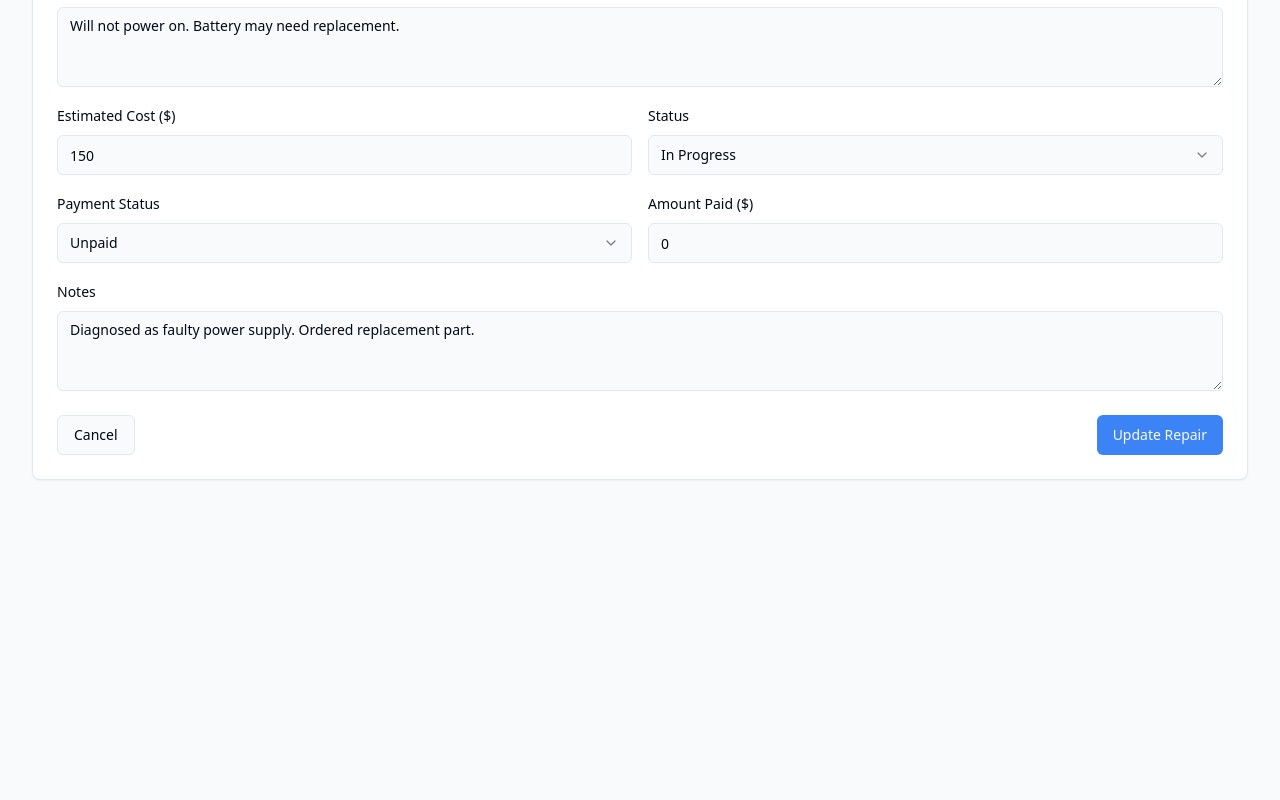
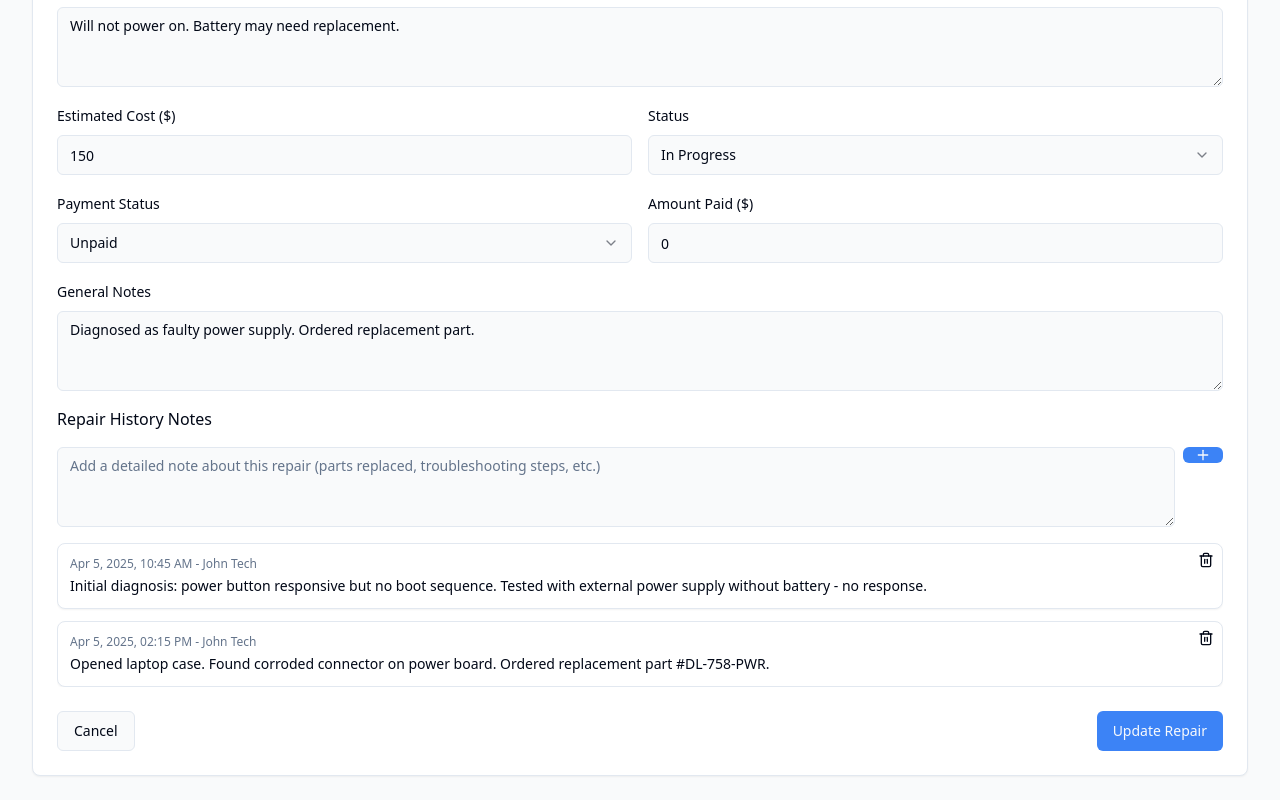
Before and after one commit to Mohammedelmargane/tech-repair-hub-pro, a React (Vite) app: page /edit-repair/R001 in a window 1280 px wide. Shown: the part 554-1354 px from the top of the page. Before the commit the page ends 1058 px from the top, so only its background shows below. Built offline with nearby package versions, Linux system fonts and the light colour scheme.

Commit message:
Add repair history and notes
Implement repair history and notes features.

```diff
--- a/src/components/RepairTicket.tsx
+++ b/src/components/RepairTicket.tsx
@@ -1,11 +1,11 @@
 
-import React from 'react';
+import React, { useState } from 'react';
 import { Badge } from "@/components/ui/badge";
 import { Card, CardContent, CardDescription, CardFooter, CardHeader, CardTitle } from "@/components/ui/card";
 import { Button } from "@/components/ui/button";
 import { RepairTicket } from '@/data/mockData';
 import { formatDistanceToNow } from 'date-fns';
-import { Printer, AlertCircle, Clock, CreditCard } from 'lucide-react';
+import { Printer, AlertCircle, Clock, CreditCard, History } from 'lucide-react';
 import { Link } from 'react-router-dom';
 
 interface RepairTicketCardProps {
@@ -21,6 +21,12 @@ const RepairTicketCard: React.FC<RepairTicketCardProps> = ({
   customerName,
   onPrintLabel
 }) => {
+  const [showFullNotes, setShowFullNotes] = useState(false);
+  const [showAllRepairNotes, setShowAllRepairNotes] = useState(false);
+
+  // Parse repair notes if they exist
+  const repairNotes = repair.repairNotes ? JSON.parse(repair.repairNotes) : [];
+
   const getStatusClass = (status: string): string => {
     switch (status) {
       case 'pending': return 'repair-status-pending';
@@ -64,6 +70,17 @@ const RepairTicketCard: React.FC<RepairTicketCardProps> = ({
     } catch (error) {
       return 'Invalid date';
     }
+  };
+
+  const formatDetailedDate = (dateString: string) => {
+    const options: Intl.DateTimeFormatOptions = {
+      year: 'numeric',
+      month: 'short',
+      day: 'numeric',
+      hour: '2-digit',
+      minute: '2-digit'
+    };
+    return new Date(dateString).toLocaleString(undefined, options);
   };
 
   return (
@@ -153,7 +170,51 @@ const RepairTicketCard: React.FC<RepairTicketCardProps> = ({
         {repair.notes && (
           <div>
             <p className="font-semibold mb-1">Notes</p>
-            <p className="text-sm text-muted-foreground">{repair.notes}</p>
+            <p className="text-sm text-muted-foreground">
+              {showFullNotes || repair.notes.length <= 100
+                ? repair.notes
+                : `${repair.notes.substring(0, 100)}...`}
+              {repair.notes.length > 100 && (
+                <Button
+                  variant="link"
+                  size="sm"
+                  onClick={() => setShowFullNotes(!showFullNotes)}
+                  className="px-0 h-auto"
+                >
+                  {showFullNotes ? 'Show Less' : 'Show More'}
+                </Button>
+              )}
+            </p>
+          </div>
+        )}
+
+        {repairNotes.length > 0 && (
+          <div>
+            <div className="flex items-center justify-between">
+              <p className="font-semibold mb-1">Repair History</p>
+              <Button
+                variant="ghost"
+                size="sm"
+                onClick={() => setShowAllRepairNotes(!showAllRepairNotes)}
+                className="text-xs h-auto py-1"
+              >
+                <History className="h-3 w-3 mr-1" />
+                {showAllRepairNotes ? 'Hide History' : 'Show History'}
+              </Button>
+            </div>
+
+            {showAllRepairNotes && (
+              <div className="space-y-2 pl-2 border-l-2 border-muted mt-2">
+                {repairNotes.map((note: any, index: number) => (
+                  <div key={index} className="text-sm">
+                    <p className="text-xs text-muted-foreground">
+                      {formatDetailedDate(note.timestamp)} - {note.technician}
+                    </p>
+                    <p>{note.text}</p>
+                  </div>
+                ))}
+              </div>
+            )}
           </div>
         )}
       </CardContent>
--- a/src/components/repair-form/NotesSection.tsx
+++ b/src/components/repair-form/NotesSection.tsx
@@ -1,15 +1,74 @@
 
-import React from 'react';
+import React, { useState } from 'react';
 import { Label } from "@/components/ui/label";
 import { Textarea } from "@/components/ui/textarea";
+import { Button } from "@/components/ui/button";
+import { Plus, Trash2 } from 'lucide-react';
 import { useRepairForm } from '@/contexts/RepairFormContext';
+import { Card, CardContent } from '@/components/ui/card';
+import { Separator } from '@/components/ui/table';
+
+interface RepairNote {
+  timestamp: string;
+  text: string;
+  technician: string;
+}
 
 const NotesSection: React.FC = () => {
-  const { formData, handleChange } = useRepairForm();
+  const { formData, handleChange, setFormData } = useRepairForm();
+  const [newNote, setNewNote] = useState('');
+
+  // Parse existing notes or initialize as empty array
+  const existingNotes: RepairNote[] = formData.repairNotes
+    ? JSON.parse(formData.repairNotes)
+    : [];
+
+  const handleAddNote = () => {
+    if (!newNote.trim()) return;
+
+    const newNoteObject: RepairNote = {
+      timestamp: new Date().toISOString(),
+      text: newNote,
+      technician: 'Current User', // In a real app, this would be the logged-in user
+    };
+
+    const updatedNotes = [...existingNotes, newNoteObject];
+
+    // Update the form data with the stringified notes
+    setFormData({
+      ...formData,
+      repairNotes: JSON.stringify(updatedNotes)
+    });
+
+    // Clear the input field
+    setNewNote('');
+  };
+
+  const handleDeleteNote = (index: number) => {
+    const updatedNotes = [...existingNotes];
+    updatedNotes.splice(index, 1);
+
+    setFormData({
+      ...formData,
+      repairNotes: JSON.stringify(updatedNotes)
+    });
+  };
+
+  const formatDate = (dateString: string) => {
+    const options: Intl.DateTimeFormatOptions = {
+      year: 'numeric',
+      month: 'short',
+      day: 'numeric',
+      hour: '2-digit',
+      minute: '2-digit'
+    };
+    return new Date(dateString).toLocaleString(undefined, options);
+  };
 
   return (
-    <div className="space-y-2 md:col-span-2">
-      <Label htmlFor="notes">Notes</Label>
+    <div className="space-y-4 md:col-span-2">
+      <div className="space-y-2">
+        <Label htmlFor="notes">General Notes</Label>
         <Textarea
           id="notes"
           name="notes"
@@ -19,6 +78,56 @@ const NotesSection: React.FC = () => {
           rows={3}
         />
       </div>
+
+      <div className="space-y-4">
+        <h3 className="font-medium">Repair History Notes</h3>
+
+        <div className="flex gap-2">
+          <Textarea
+            placeholder="Add a detailed note about this repair (parts replaced, troubleshooting steps, etc.)"
+            value={newNote}
+            onChange={(e) => setNewNote(e.target.value)}
+            rows={2}
+            className="flex-1"
+          />
+          <Button
+            type="button"
+            size="icon"
+            onClick={handleAddNote}
+            className="h-full"
+          >
+            <Plus className="h-4 w-4" />
+          </Button>
+        </div>
+
+        {existingNotes.length > 0 ? (
+          <div className="space-y-3 max-h-60 overflow-y-auto">
+            {existingNotes.map((note, index) => (
+              <Card key={index} className="relative">
+                <CardContent className="p-3">
+                  <div className="flex justify-between items-start">
+                    <div className="text-xs text-muted-foreground mb-1">
+                      {formatDate(note.timestamp)} - {note.technician}
+                    </div>
+                    <Button
+                      variant="ghost"
+                      size="icon"
+                      onClick={() => handleDeleteNote(index)}
+                      className="h-6 w-6 absolute top-1 right-1"
+                    >
+                      <Trash2 className="h-3 w-3" />
+                    </Button>
+                  </div>
+                  <p className="text-sm whitespace-pre-wrap">{note.text}</p>
+                </CardContent>
+              </Card>
+            ))}
+          </div>
+        ) : (
+          <p className="text-sm text-muted-foreground italic">No repair history notes yet</p>
+        )}
+      </div>
+    </div>
   );
 };
 
--- a/src/data/mockData.ts
+++ b/src/data/mockData.ts
@@ -25,6 +25,7 @@ export interface RepairTicket {
   estimatedCompletionDate?: string;
   paymentStatus?: 'unpaid' | 'partial' | 'paid';
   amountPaid?: number;
+  repairNotes?: string; // JSON string containing repair notes
 }
 
 // Demo data
@@ -70,7 +71,19 @@ export const repairs: RepairTicket[] = [
     priority: "medium",
     estimatedCompletionDate: "2025-04-08",
     paymentStatus: "unpaid",
-    amountPaid: 0
+    amountPaid: 0,
+    repairNotes: JSON.stringify([
+      {
+        timestamp: "2025-04-05T10:45:00Z",
+        text: "Initial diagnosis: power button responsive but no boot sequence. Tested with external power supply without battery - no response.",
+        technician: "John Tech"
+      },
+      {
+        timestamp: "2025-04-05T14:15:00Z",
+        text: "Opened laptop case. Found corroded connector on power board. Ordered replacement part #DL-758-PWR.",
+        technician: "John Tech"
+      }
+    ])
   },
   {
     id: "R002",
@@ -89,7 +102,24 @@ export const repairs: RepairTicket[] = [
     priority: "low",
     estimatedCompletionDate: "2025-03-30",
     paymentStatus: "paid",
-    amountPaid: 95
+    amountPaid: 95,
+    repairNotes: JSON.stringify([
+      {
+        timestamp: "2025-03-28T10:00:00Z",
+        text: "Ran memory diagnostic. Detected errors in DIMM slot 2. Removed RAM stick and system booted without errors.",
+        technician: "Sarah Tech"
+      },
+      {
+        timestamp: "2025-03-29T11:30:00Z",
+        text: "Installed new 8GB DDR4 RAM stick. Ran stress test for 2 hours - no errors detected.",
+        technician: "Sarah Tech"
+      },
+      {
+        timestamp: "2025-03-29T16:30:00Z",
+        text: "Final testing complete. System stable under load. Ready for pickup.",
+        technician: "Sarah Tech"
+      }
+    ])
   },
   {
     id: "R003",
@@ -108,7 +138,19 @@ export const repairs: RepairTicket[] = [
     priority: "high",
     estimatedCompletionDate: "2025-04-10",
     paymentStatus: "partial",
-    amountPaid: 100
+    amountPaid: 100,
+    repairNotes: JSON.stringify([
+      {
+        timestamp: "2025-04-06T13:30:00Z",
+        text: "Initial assessment: multiple keys (J, K, L, ;) not responding. Compressed air cleaning did not resolve issue.",
+        technician: "Mike Tech"
+      },
+      {
+        timestamp: "2025-04-06T14:15:00Z",
+        text: "Contacted customer with quote for keyboard replacement ($250). Customer requested time to consider options.",
+        technician: "Mike Tech"
+      }
+    ])
   }
 ];
 
```
Lines whose indentation alone changed are shown as unchanged.
